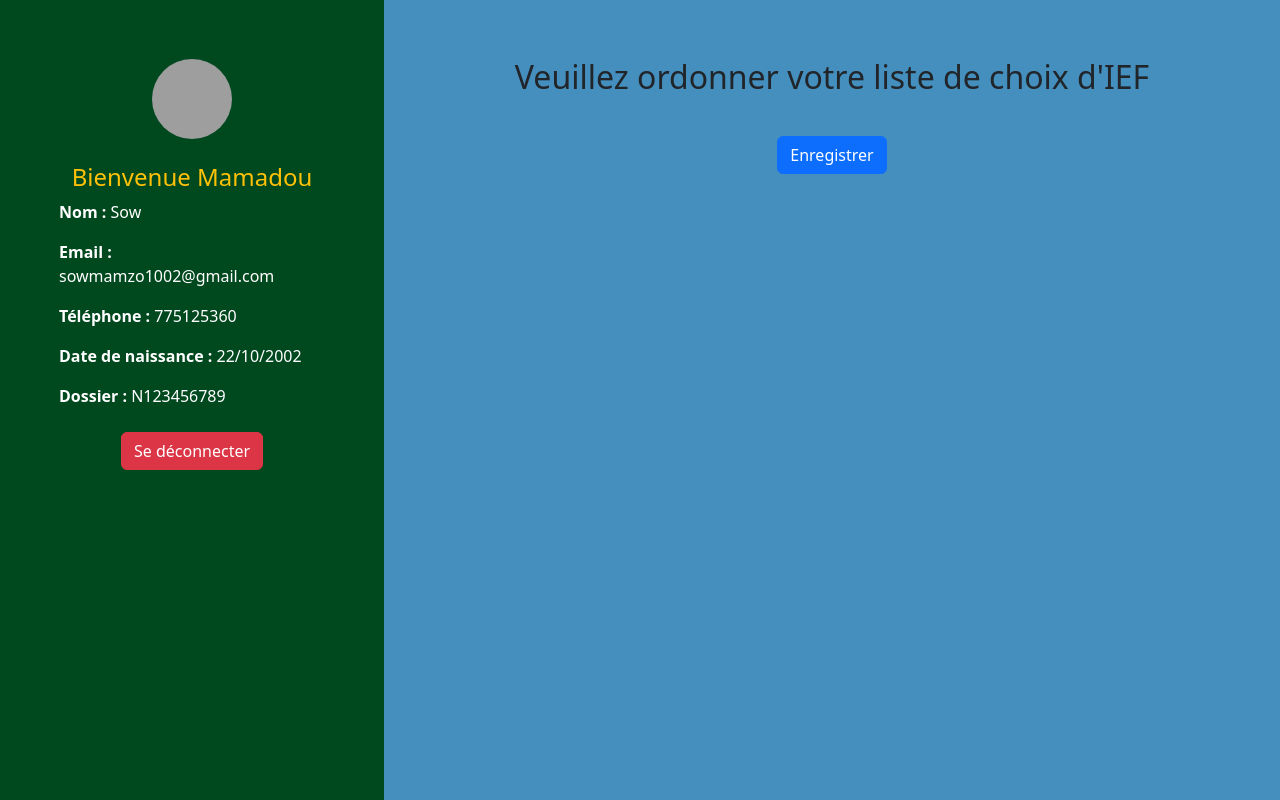
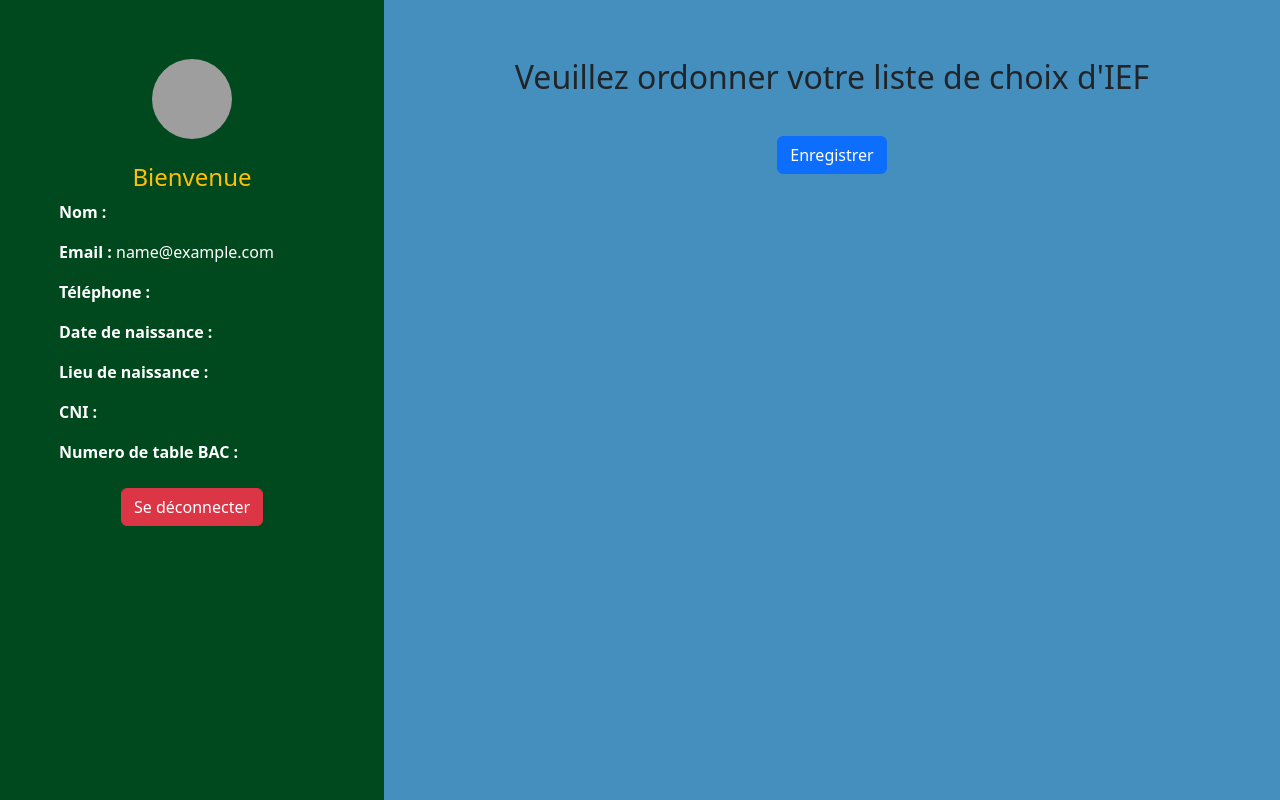
Before and after one commit to Mamzo-S/eleve_maitre, a Vue app: page /dashboard in a window 1280 px wide. Built offline with nearby package versions, Linux system fonts and the light colour scheme; no server answers; sample sign-in values are in the browser's storage; grey boxes are pictures that could not be loaded.

Commit message:
affichage des infos de l utilisateur connecte

```diff
--- a/src/components/dashboard.vue
+++ b/src/components/dashboard.vue
@@ -5,15 +5,17 @@
     <aside class="profil">
       <div class="text-center p-4">
         <div class="img mb-4">
-          <img :src="`https://ui-avatars.com/api?background=0D8ABC&color=fff&name=${user.firstname}+${user.lastname}`"
+          <img :src="`https://ui-avatars.com/api?background=0D8ABC&color=fff&name=${user.prenom_eleve}+${user.nom_eleve}`"
             class="rounded-circle" width="80" height="80" />
         </div>
-        <h4 class="text-warning">Bienvenue {{ user.firstname }} </h4>
-        <p><b>Nom :</b> {{ user.lastname }} </p>
+        <h4 class="text-warning">Bienvenue {{ user.prenom_eleve }} </h4>
+        <p><b>Nom :</b> {{ user.nom_eleve }} </p>
         <p><b>Email :</b> {{ user.email }} </p>
-        <p><b>Téléphone :</b> {{ user.phone }} </p>
-        <p><b>Date de naissance :</b> {{ user.birth }} </p>
-        <p><b>Dossier :</b> {{ user.numdossier }} </p>
+        <p><b>Téléphone :</b> {{ user.num_primaire }} </p>
+        <p><b>Date de naissance :</b> {{ user.date_naissance }} </p>
+        <p><b>Lieu de naissance :</b> {{ user.lieu_naissance }} </p>
+        <p><b>CNI :</b> {{ user.cni_eleve }} </p>
+        <p><b>Numero de table BAC :</b> {{ user.numero_table_bac }} </p>
         <b-button variant="danger" @click="logout" class="mt-2">
           Se déconnecter
         </b-button>
@@ -54,8 +56,10 @@
 import { ref, onMounted } from "vue";
 import draggable from "vuedraggable";
 import axios from "axios";
+import router from "../router/index";
 
 const ief = ref([]);
+const user = ref([]);
 
 onMounted(async () => {
   try {
@@ -77,23 +81,27 @@ onMounted(async () => {
   }
 });
 
-const user = ref({
-  firstname: "Mamadou",
-  lastname: "Sow",
-  email: "sowmamzo1002@gmail.com",
-  phone: "775125360",
-  birth: "22/10/2002",
-  numdossier: "N123456789",
+onMounted(() => {
+  const storedUser = localStorage.getItem("user");
+  if (storedUser) {
+    user.value = JSON.parse(storedUser);
+    console.log(user.value);
+  }
 });
+console.log(user);
 
-async function logout() {
-  try {
-    await axios.post("http://localhost/eleve_maitre/api/logout");
-    localStorage.removeItem("user");
-    router.push("/login");
-  } catch (error) {
-    console.error("Erreur lors de la déconnexion :", error);
-  }
+// const user = ref({
+//   firstname: "Mamadou",
+//   lastname: "Sow",
+//   email: "sowmamzo1002@gmail.com",
+//   phone: "775125360",
+//   birth: "22/10/2002",
+//   numdossier: "N123456789",
+// });
+
+function logout() {
+  localStorage.removeItem("user");
+  router.push("/login");
 }
 </script>
 
--- a/src/components/login.vue
+++ b/src/components/login.vue
@@ -32,7 +32,7 @@ async function login() {
         });
 
         if (res.data.status === "success") {
-            console.log("Utilisateur connecté :", res.data.user);
+            // console.log("Utilisateur connecté :", res.data.user);
             localStorage.setItem("user", JSON.stringify(res.data.user));
             await router.push('/dashboard');
         } else {
@@ -40,7 +40,7 @@ async function login() {
         }
     } catch (err) {
         console.error("Erreur login:", err);
-        errorMessage.value = "Une erreur est survenue";
+        errorMessage.value = "Identifiants invalides";
     }
 }
 </script>
```
